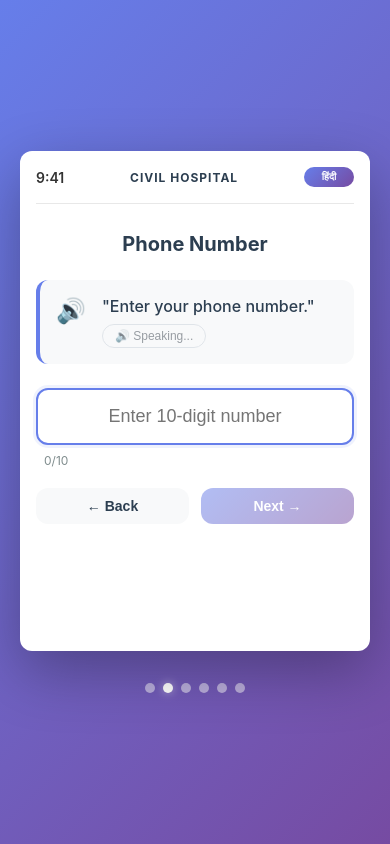
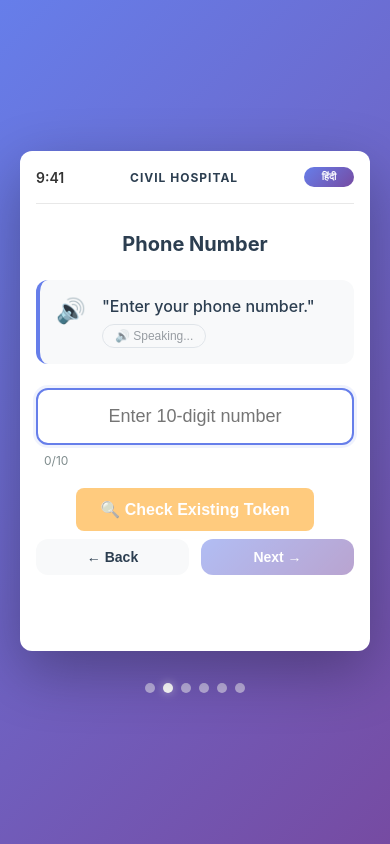
Before and after one commit to gurpreetdastirmind/hospital-management-system, a React (Vite) app in the folder frontend/: page / in a window 390 px wide. Both pictures are taken after a click on the button "Next →". Built offline with nearby package versions, Linux system fonts and the light colour scheme.

Commit message:
Added phone number validation and existing token check

```diff
--- a/frontend/src/components/PhoneScreen.jsx
+++ b/frontend/src/components/PhoneScreen.jsx
@@ -1,10 +1,12 @@
-import React, { useState, useEffect, useRef, useContext } from 'react'; // Added useRef
+import React, { useState, useEffect, useRef, useContext } from 'react';
 import { LanguageContext } from '../App.jsx';
+import api from '../api'; // Make sure to import api
 
-const PhoneScreen = ({ onNext, onBack, phoneNumber }) => {
+const PhoneScreen = ({ onNext, onBack, phoneNumber, onTokenFound }) => {
   const { language, translations, changeLanguage } = useContext(LanguageContext);
   const [phone, setPhone] = useState(phoneNumber || '');
   const [isSpeaking, setIsSpeaking] = useState(false);
+  const [isChecking, setIsChecking] = useState(false);
   const inputRef = useRef(null);
   const speechTimeoutRef = useRef(null);
 
@@ -14,12 +16,10 @@ const PhoneScreen = ({ onNext, onBack, phoneNumber }) => {
   };
 
   useEffect(() => {
-    // Clear any pending timeouts
     if (speechTimeoutRef.current) {
       clearTimeout(speechTimeoutRef.current);
     }
 
-    // Cancel any ongoing speech
     if ('speechSynthesis' in window) {
       window.speechSynthesis.cancel();
     }
@@ -44,7 +44,6 @@ const PhoneScreen = ({ onNext, onBack, phoneNumber }) => {
 
   const speakText = (text) => {
     if ('speechSynthesis' in window) {
-      // Cancel any ongoing speech FIRST
       window.speechSynthesis.cancel();
 
       setTimeout(() => {
@@ -80,12 +79,136 @@ const PhoneScreen = ({ onNext, onBack, phoneNumber }) => {
     }
   };
 
-  const handleNext = () => {
-    if (phone.length === 10) {
+  // NEW: Check if phone exists in database
+  const checkExistingPatient = async (phoneNumber) => {
+    setIsChecking(true);
+
+    try {
+      console.log(`🔍 Checking phone number: ${phoneNumber}`);
+
+      const response = await api.get(`/api/patients/phone/${phoneNumber}`);
+
+      if (response.data.success && response.data.data) {
+        const patient = response.data.data;
+        console.log('✅ Found existing patient:', patient);
+
+        // Check if patient has an active token
+        if (patient.token) {
+          // Check if token is still active (waiting or called)
+          const tokensResponse = await api.get('/api/tokens');
+
+          if (tokensResponse.data.success) {
+            const foundToken = tokensResponse.data.data.find(t => t.token_number === patient.token);
+
+            if (foundToken) {
+              const isToday = new Date(foundToken.created_at).toDateString() === new Date().toDateString();
+              const isActive = foundToken.status === 'waiting' || foundToken.status === 'called';
+
+              if (isActive && isToday) {
+                // Token is active - show token screen
+                console.log('🎫 Active token found:', patient.token);
+
+                // Get department name
+                let deptName = patient.department || patient.department_name || 'General';
+
+                // Show alert with token info
+                alert(`✅ Welcome back!\n\nYou already have an active token:\nToken: ${patient.token}\nDepartment: ${deptName}\nRoom: ${patient.room_number || 'N/A'}\nStatus: ${foundToken.status.toUpperCase()}\n\nWe'll take you to your token now.`);
+
+                // Navigate directly to token screen with existing data
+                onTokenFound({
+                  token: patient.token,
+                  room: patient.room_number || Math.floor(Math.random() * 20) + 1,
+                  departmentName: deptName,
+                  isExistingPatient: true,
+                  tokenStatus: foundToken.status,
+                  positionInQueue: 0 // Will be calculated in TokenScreen
+                });
+
+                return true; // Found active token
+              } else {
+                console.log('⏰ Token expired or completed:', foundToken.status);
+                // Token exists but is expired/completed - ask user what to do
+                const wantsNew = window.confirm(
+                  `You had a token (${patient.token}) but it's already ${foundToken.status}.\n\nWould you like to register for a new token?`
+                );
+
+                if (wantsNew) {
+                  // User wants new token - proceed to next screen
+                  return false;
+                } else {
+                  // User doesn't want new token - go back
+                  return true; // Stop further processing
+                }
+              }
+            }
+          }
+        }
+
+        // No active token found - ask if they want to register
+        const wantsRegister = window.confirm(
+          `Welcome back ${patient.name || 'Patient'}!\n\nYour phone number is already registered.\nWould you like to register for a new token?`
+        );
+
+        if (wantsRegister) {
+          // User wants to register new token
+          return false; // Proceed to next screen
+        } else {
+          // User doesn't want to register
+          return true; // Stop
+        }
+      }
+
+      // No patient found - continue to registration
+      return false;
+
+    } catch (error) {
+      console.error('Error checking patient:', error);
+      // If patient not found (404), continue to registration
+      if (error.response?.status === 404) {
+        console.log('📝 New patient - proceeding to registration');
+        return false;
+      }
+      // For other errors, ask user if they want to continue
+      const continueAnyway = window.confirm(
+        'Could not check existing records. Would you like to continue with registration?'
+      );
+      return !continueAnyway;
+    } finally {
+      setIsChecking(false);
+    }
+  };
+
+  const handleNext = async () => {
+    if (phone.length !== 10) {
+      alert(translations.pleaseEnterPhone);
+      return;
+    }
+
+    // Save phone to localStorage first
+    const patientData = JSON.parse(localStorage.getItem('patientData') || '{}');
+    localStorage.setItem('patientData', JSON.stringify({
+      ...patientData,
+      phoneNumber: phone
+    }));
+
+    // Check if patient already exists
+    const shouldStop = await checkExistingPatient(phone);
+
+    if (!shouldStop) {
+      // No active token found - proceed to next screen (Name)
       onNext({ phoneNumber: phone });
-    } else {
-      alert(translations.pleaseEnterPhone);
     }
+    // If shouldStop is true, we either showed token or user cancelled
+  };
+
+  // NEW: Handle "Check Token" button click
+  const handleCheckToken = async () => {
+    if (phone.length !== 10) {
+      alert('Please enter a valid 10-digit phone number');
+      return;
+    }
+
+    await checkExistingPatient(phone);
   };
 
   const formatPhoneNumber = (value) => {
@@ -101,19 +224,16 @@ const PhoneScreen = ({ onNext, onBack, phoneNumber }) => {
     }
   };
 
-  // Toggle language function
   const toggleLanguage = () => {
-    // Cancel any ongoing speech immediately
     if ('speechSynthesis' in window) {
       window.speechSynthesis.cancel();
     }
 
     const newLang = language === 'EN' ? 'HI' : 'EN';
+    const langName = newLang === 'EN' ? translations.english : translations.hindi;
 
-    // Change language first
     changeLanguage(newLang);
 
-    // Then speak in the new language after a short delay
     setTimeout(() => {
       speakText(`${translations.youSelected} ${langName}.`);
     }, 200);
@@ -165,6 +285,28 @@ const PhoneScreen = ({ onNext, onBack, phoneNumber }) => {
           </div>
         </div>
 
+        {/* NEW: Check Token Button */}
+        <div className="phone-actions" style={{ display: 'flex', gap: '12px', justifyContent: 'center', marginTop: '16px' }}>
+          <button
+            className="check-token-btn"
+            onClick={handleCheckToken}
+            disabled={phone.length !== 10 || isChecking}
+            style={{
+              padding: '12px 24px',
+              backgroundColor: '#FF9800',
+              color: 'white',
+              border: 'none',
+              borderRadius: '8px',
+              fontSize: '16px',
+              fontWeight: 'bold',
+              cursor: phone.length === 10 ? 'pointer' : 'not-allowed',
+              opacity: phone.length === 10 ? 1 : 0.5
+            }}
+          >
+            {isChecking ? '⏳ Checking...' : '🔍 Check Existing Token'}
+          </button>
+        </div>
+
         <div className="navigation">
           <button
             className="nav-btn back-btn"
@@ -175,9 +317,9 @@ const PhoneScreen = ({ onNext, onBack, phoneNumber }) => {
           <button
             className="nav-btn next-btn"
             onClick={handleNext}
-            disabled={phone.length !== 10}
+            disabled={phone.length !== 10 || isChecking}
           >
-            {translations.next}
+            {isChecking ? '⏳ Checking...' : translations.next}
           </button>
         </div>
       </div>
```
